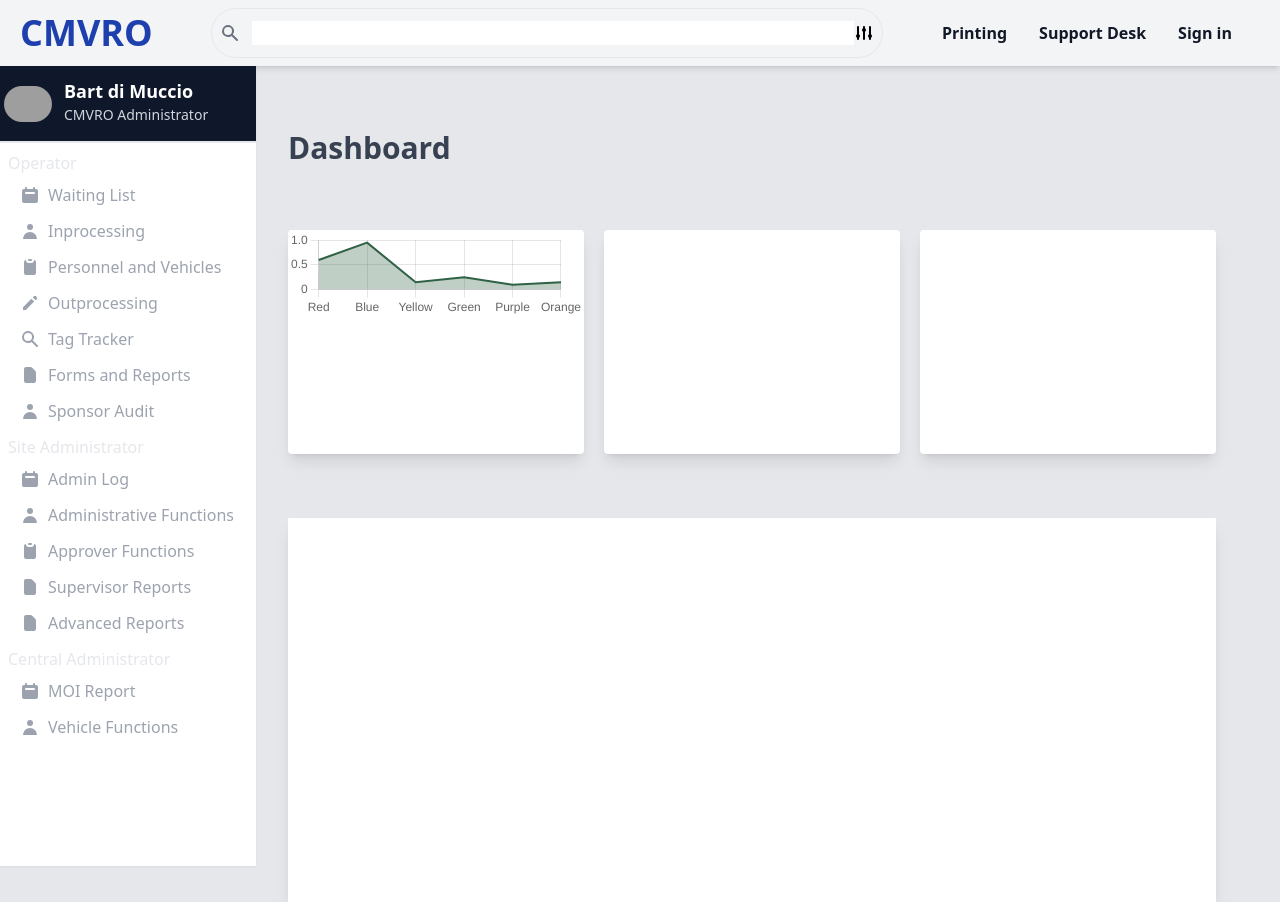
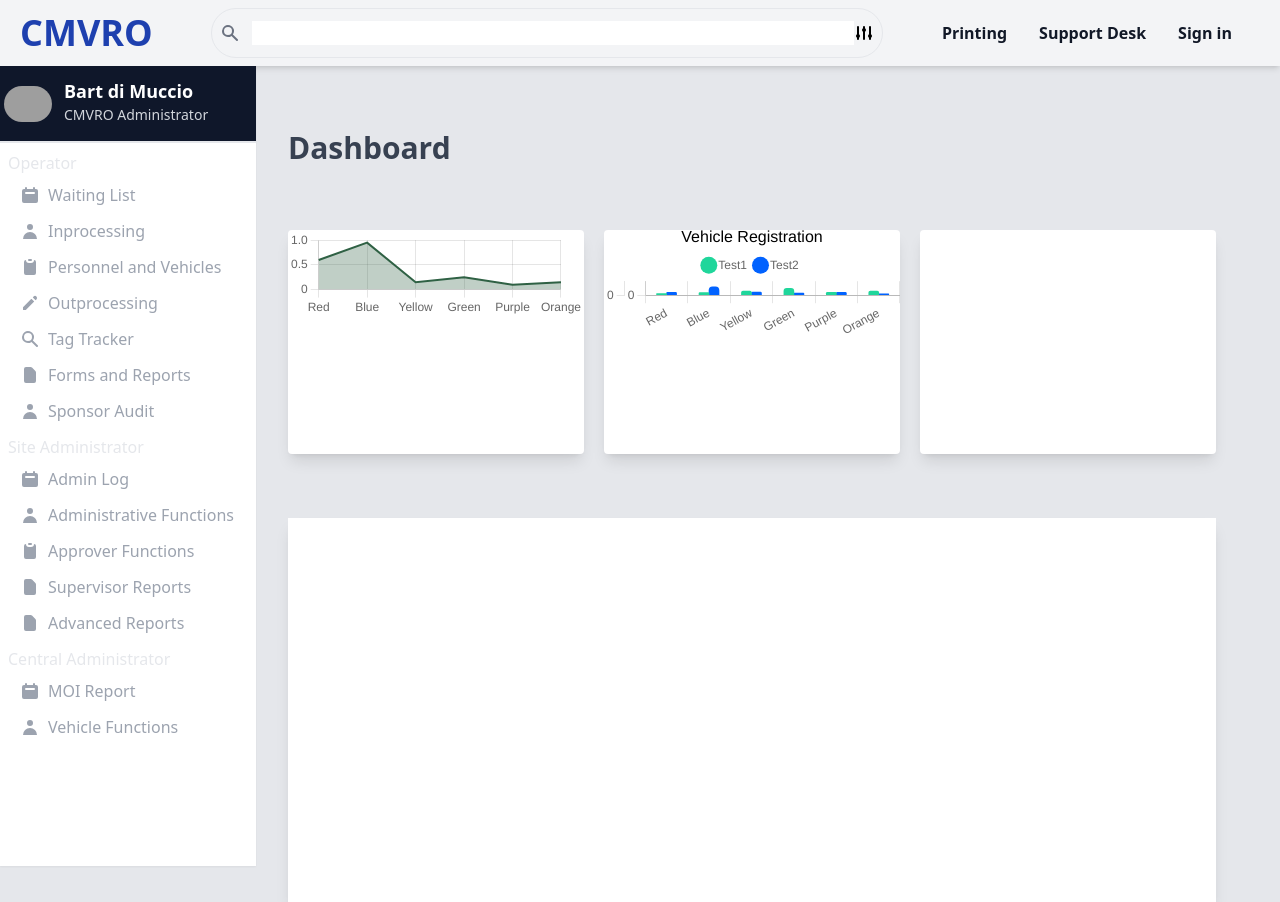
Before and after one commit to ccavalleri/cmvro, a Next.js app: page / in a window 1280 px wide. Built offline with nearby package versions, Linux system fonts and the light colour scheme; grey boxes are pictures that could not be loaded.

Commit message:
adding a second chart

```diff
--- a/components/Body.js
+++ b/components/Body.js
@@ -5,6 +5,7 @@ import {
   LinearScale,
   PointElement,
   LineElement,
+  BarElement,
   Title,
   Tooltip,
   Legend,
@@ -15,12 +16,34 @@ ChartJS.register(
   LinearScale,
   PointElement,
   LineElement,
+  BarElement,
   Filler,
-  Title
+  Title,
+  Tooltip,
+  Legend
 );
-import { Line } from 'react-chartjs-2';
+import { Line, Bar } from 'react-chartjs-2';
 
 export default function Body() {
+  const dataBar = {
+    labels: ['Red', 'Blue', 'Yellow', 'Green', 'Purple', 'Orange'],
+    datasets: [
+      {
+        label: 'Test1',
+        borderRadius: 30,
+        data: [0.12, 0.19, 0.3, 0.5, 0.2, 0.3],
+        backgroundColor: 'rgba(32,214,155,1)',
+        barThickness: 10,
+      },
+      {
+        label: 'Test2',
+        borderRadius: 20,
+        data: [0.2, 0.59, 0.23, 0.15, 0.20, 0.1],
+        backgroundColor: 'rgba(1,98,255,1)',
+        barThickness: 10,
+      },
+    ],
+  };
   const data = {
     labels: ['Red', 'Blue', 'Yellow', 'Green', 'Purple', 'Orange'],
     datasets: [
@@ -28,6 +51,40 @@ export default function Body() {
         data: [12, 19, 3, 5, 2, 3],
       },
     ],
+  };
+
+  const optionsBar = {
+    plugins: {
+      legend: {
+        position: 'top',
+        align: 'center',
+        labels: {
+          boxWidth: 7,
+          usePointStyle: true,
+          pointStyle: 'circle',
+        },
+        title: {
+          text: 'Vehicle Registration',
+          display: true,
+          color: '#000',
+          font: { size: 16 },
+        },
+      },
+    },
+    scales: {
+      xAxis: {
+        display: false,
+      },
+      yAxis: {
+       max: 1,
+      },
+    },
+    elements: {
+      bar: {
+        barPercentage: 0.3,
+        categoryPercentage: 1,
+      },
+    },
   };
   const options = {
     plugins: {
@@ -66,7 +123,9 @@ export default function Body() {
           {' '}
           <Line data={data} width={400} height={120} options={options} />
         </div>
-        <div className="rounded bg-white h-56 shadow-lg"></div>
+        <div className="rounded bg-white h-56 shadow-lg">
+          <Bar data={dataBar} width={400} options={optionsBar} />
+        </div>
         <div className="rounded bg-white h-56 shadow-lg"></div>
       </div>
       <div className="grid col-1 bg-white h-96 shadow-lg"></div>
```
